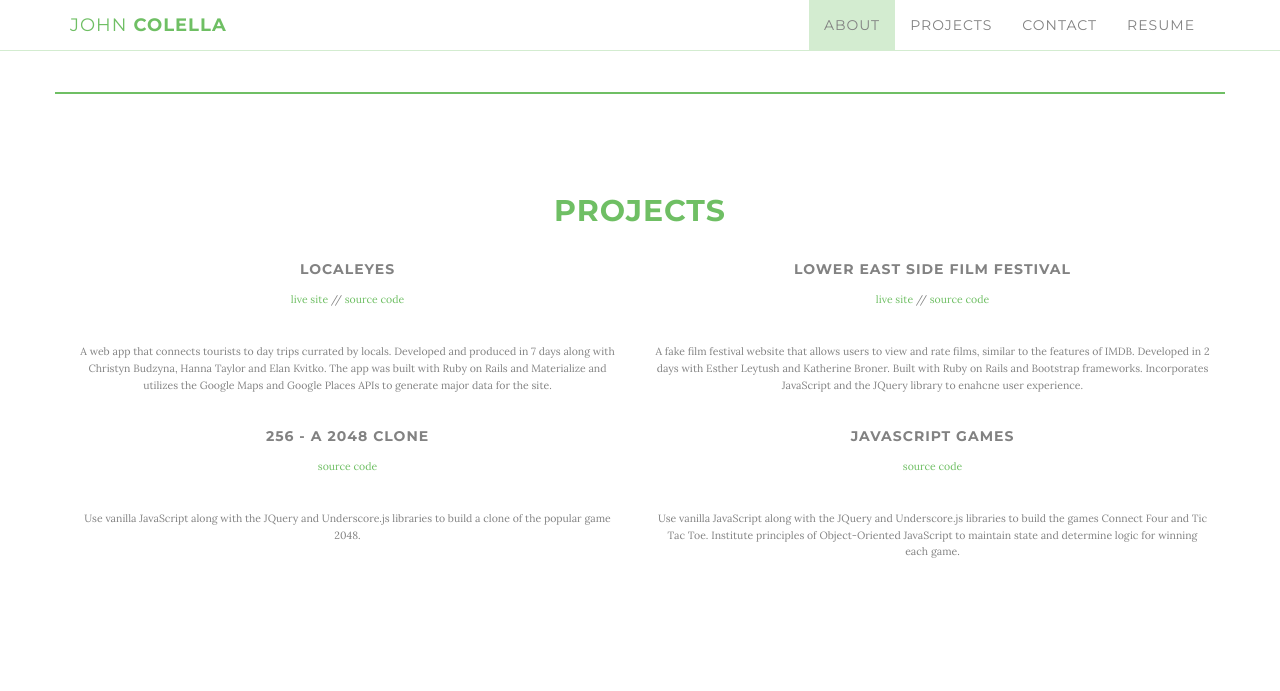
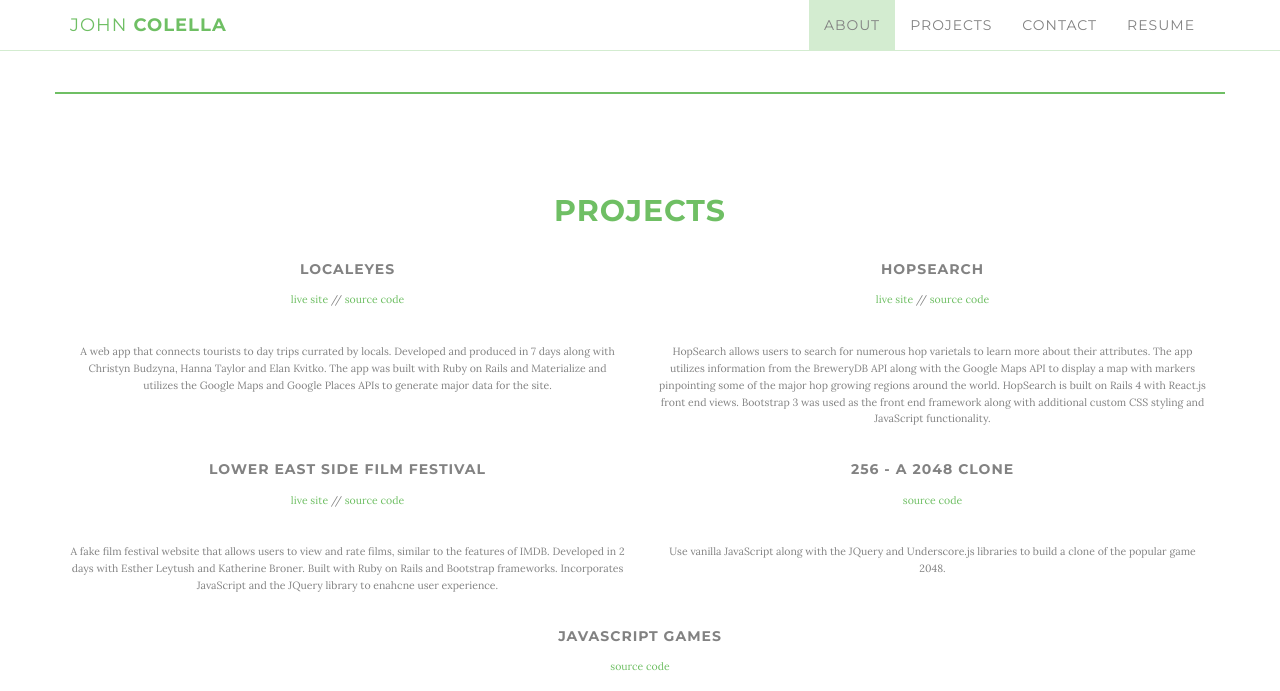
Before and after one commit to jmcolella/jmcolella.github.io, a Jekyll site: the page built from index.html, in a window 1280 px wide and 900 px high, scrolled down 1419 px, cut to the strip 0-691 px from the top of the window. Built offline with Jekyll 4.4.1, drawn with Linux system fonts in a browser that asks for light colours.

Commit message:
add hopsearch project top list on website

```diff
--- a/_data/projects.yml
+++ b/_data/projects.yml
@@ -3,6 +3,12 @@
   source_url: https://github.com/jmcolella/Localeyes
   img: ../img/localeyes-img.jpg
   description: A web app that connects tourists to day trips currated by locals. Developed and produced in 7 days along with Christyn Budzyna, Hanna Taylor and Elan Kvitko. The app was built with Ruby on Rails and Materialize and utilizes the Google Maps and Google Places APIs to generate major data for the site.
+
+- title: HopSearch
+  live_url: https://hopsearch.herokuapp.com/
+  source_url: https://github.com/jmcolella/hopsearch
+  img: n/a
+  description: HopSearch allows users to search for numerous hop varietals to learn more about their attributes. The app utilizes information from the BreweryDB API along with the Google Maps API to display a map with markers pinpointing some of the major hop growing regions around the world. HopSearch is built on Rails 4 with React.js front end views. Bootstrap 3 was used as the front end framework along with additional custom CSS styling and JavaScript functionality.
 
 - title: Lower East Side Film Festival
   live_url: https://www.les-film-festival.herokuapp.com
@@ -15,6 +21,6 @@
   img: ../img/256-img.jpg
   description: Use vanilla JavaScript along with the JQuery and Underscore.js libraries to build a clone of the popular game 2048.
 
-- title: JavaScript Games
-  source_url: https://github.com/jmcolella/javascript-games
-  description: Use vanilla JavaScript along with the JQuery and Underscore.js libraries to build the games Connect Four and Tic Tac Toe. Institute principles of Object-Oriented JavaScript to maintain state and determine logic for winning each game.
+# - title: JavaScript Games
+#   source_url: https://github.com/jmcolella/javascript-games
+#   description: Use vanilla JavaScript along with the JQuery and Underscore.js libraries to build the games Connect Four and Tic Tac Toe. Institute principles of Object-Oriented JavaScript to maintain state and determine logic for winning each game.
--- a/_includes/css/grayscale.css
+++ b/_includes/css/grayscale.css
@@ -320,7 +320,7 @@ a:focus {
 
 /*
 .project-container {
-    border-right: 2px solid #6fbf64;
+    border: 2px solid #6fbf64;
 }
 
 @media(max-width: 1050px) {
--- a/_includes/projects.html
+++ b/_includes/projects.html
@@ -15,6 +15,11 @@
             <p class="project-description">{{ project.description }}</p>
           </div>
           {% endfor %}
+          <div class="col-xs-12 col-sm-12 col-md-4 col-md-offset-4 col-lg-4 col-lg-offset-4 project-container">
+            <h1 class="project-title">JavaScript Games</h1>
+            <p class="code-links"><a href="https://github.com/jmcolella/javascript-games">source code</a></p>
+            <p class="project-description">Use vanilla JavaScript along with the JQuery and Underscore.js libraries to build the games Connect Four and Tic Tac Toe. Institute principles of Object-Oriented JavaScript to maintain state and determine logic for winning each game.</p>
+          </div>
         </div>
     </div>
 </section>
```
Also changed, not shown: 2 other files.
